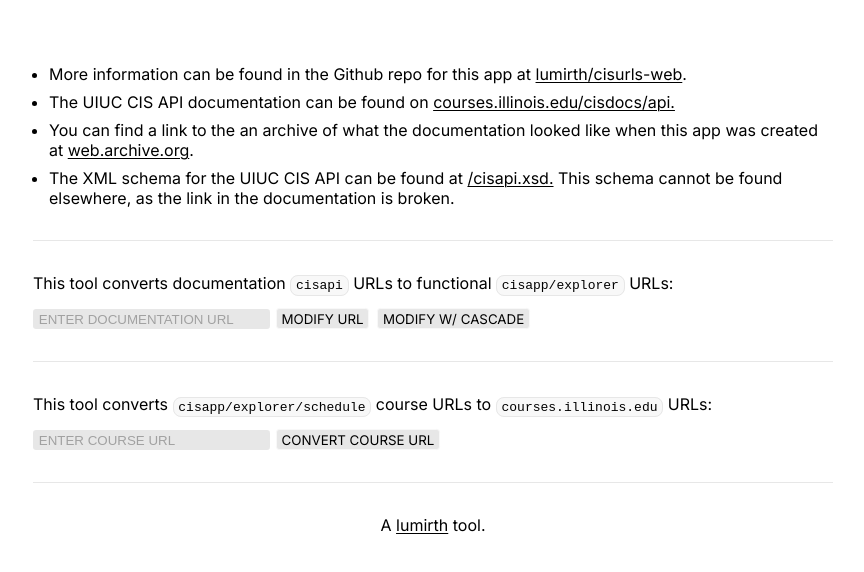
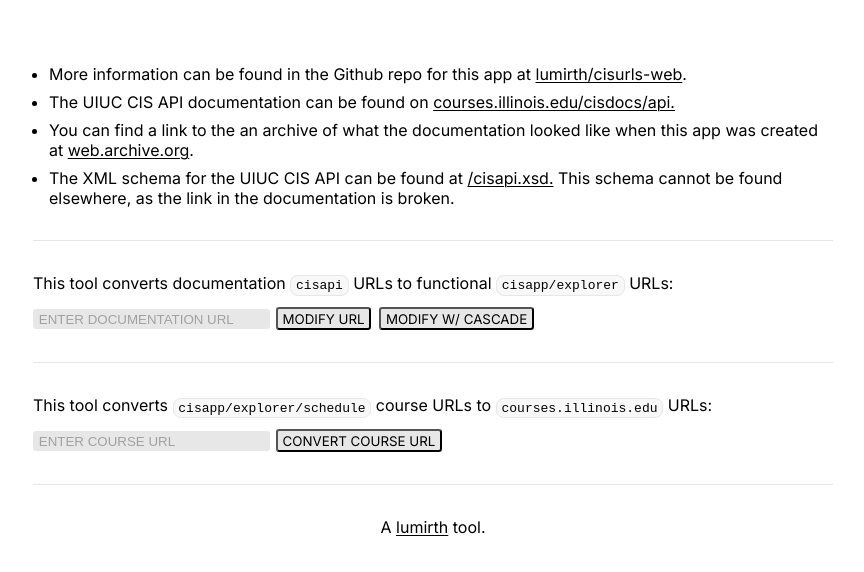
Before and after one commit to lumirth/cisurls-web, a Svelte app: page / in a window 1280 px wide. Shown: the top 572 px of the page, without its empty margins (207-1071 px from the left). Built offline with nearby package versions, Linux system fonts and the light colour scheme.

Commit message:
no more button border

```diff
--- a/src/App.svelte
+++ b/src/App.svelte
@@ -188,7 +188,6 @@
     cursor: pointer;
     margin-left: 0.1rem;
     margin-right: 0.1rem;
-    border: 1px solid #f8f8f8;
     /* border-radius: 0.2rem; */
     padding: 0.1rem 0.3rem;
     background-color: #e7e7e7;
```
